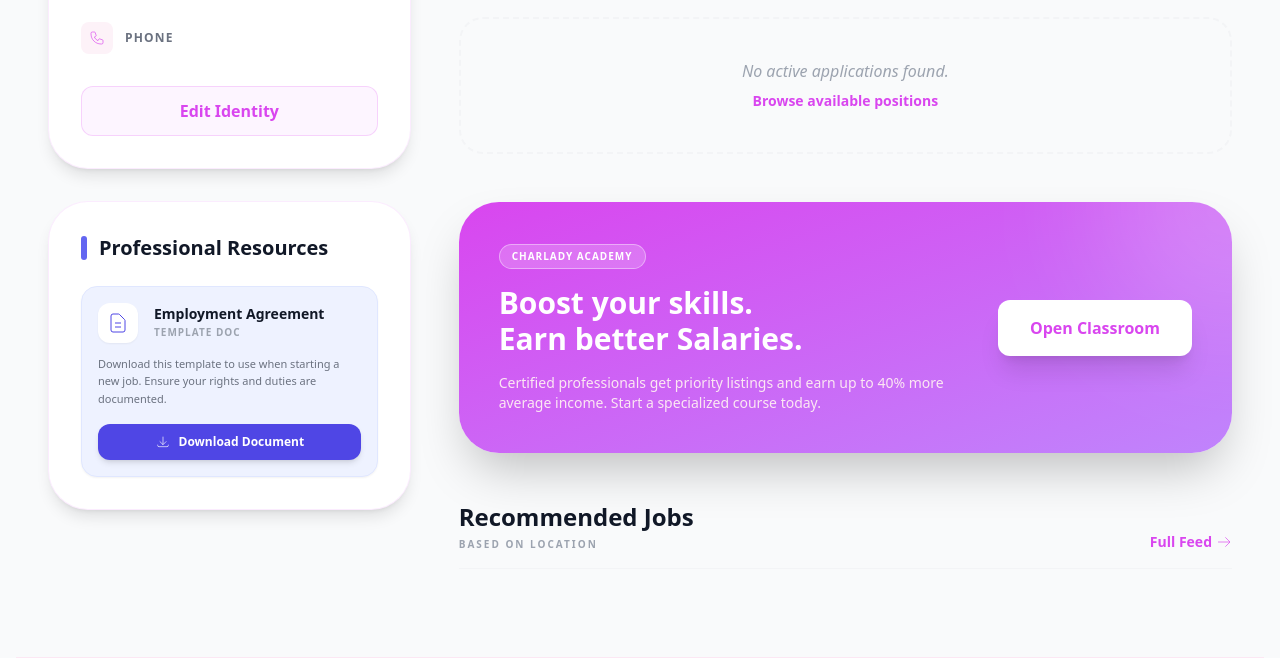
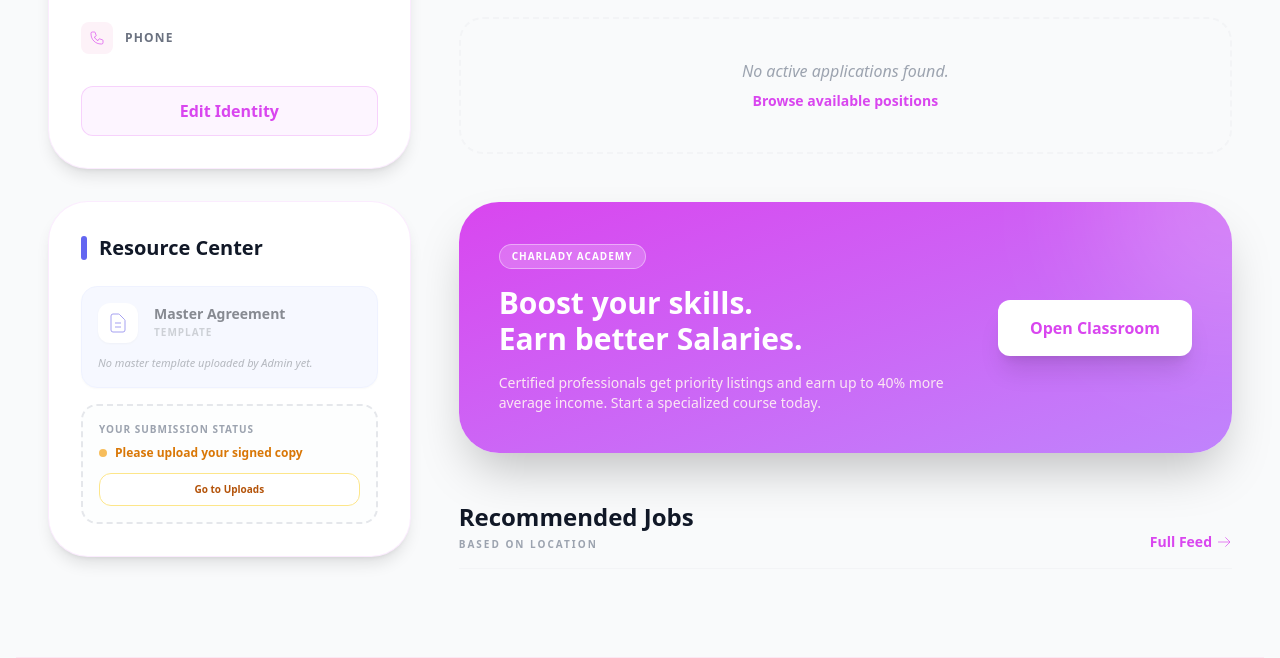
Before and after one commit to theo24-sys/omegaa, a Django app: template templates/dashboard/housekeeper_dashboard.html in a window 1280 px wide. Shown: the part 1211-1869 px from the top of the page. Run offline with Django 5.2, Linux system fonts and the light colour scheme; the template is opened without the code that fills it, so the values that code supplies are empty; parts of the project's set-up code (start-up, migrations or seed data) failed here and were passed over; some libraries are stand-ins or nearby versions.

Commit message:
Implemented Dynamic Master Agreement system with per-user tracking

```diff
--- a/dashboard/views.py
+++ b/dashboard/views.py
@@ -140,6 +140,11 @@ from payments.models import Payment, PaymentPlan, MonthlyContribution
     # Monthly Contribution logic
     pending_contribution = MonthlyContribution.objects.filter(worker=request.user, payment_status='pending').order_by('-year', '-month').first()
 
+from accounts.models import CustomUser, PlatformDocument
+...
+    # Agreements / Templates
+    agreement_template = PlatformDocument.objects.filter(doc_type='worker_agreement', is_active=True).first()
+
     context = {
         'applications': applications,
         'active_jobs': active_jobs,
@@ -149,6 +154,7 @@ from payments.models import Payment, PaymentPlan, MonthlyContribution
         'skills_list': skills_list,
         'study_tracker_courses': study_tracker_courses,
         'pending_contribution': pending_contribution,
+        'agreement_template': agreement_template,
     }
     return render(request, 'dashboard/housekeeper_dashboard.html', context)
 
--- a/templates/dashboard/housekeeper_dashboard.html
+++ b/templates/dashboard/housekeeper_dashboard.html
@@ -207,24 +207,49 @@
             <div class="theme-card rounded-[2.5rem] p-6 md:p-8 text-gray-900 relative overflow-hidden shadow-lg">
                 <h2 class="text-xl font-bold mb-6 flex items-center gap-3">
                     <span class="w-1.5 h-6 bg-indigo-500 rounded-full"></span>
-                    Professional Resources
+                    Resource Center
                 </h2>
                 <div class="space-y-4">
-                    <div class="p-4 rounded-2xl bg-indigo-50 border border-indigo-100 group hover:border-indigo-300 transition shadow-sm">
+                    <!-- Master Template Download -->
+                    <div class="p-4 rounded-2xl bg-indigo-50 border border-indigo-100 group transition shadow-sm {% if not agreement_template %}opacity-50{% endif %}">
                         <div class="flex items-center gap-4 mb-3">
                             <div class="w-10 h-10 rounded-xl bg-white flex items-center justify-center text-indigo-600 shadow-sm">
                                 <svg class="w-6 h-6" fill="none" stroke="currentColor" viewBox="0 0 24 24"><path d="M9 12h6m-6 4h6m2 5H7a2 2 0 01-2-2V5a2 2 0 012-2h5.586a1 1 0 01.707.293l5.414 5.414a1 1 0 01.293.707V19a2 2 0 01-2 2z"/></svg>
                             </div>
                             <div>
-                                <p class="text-sm font-bold text-gray-900 leading-tight">Employment Agreement</p>
-                                <p class="text-[10px] text-gray-400 font-bold uppercase tracking-widest mt-0.5">Template Doc</p>
+                                <p class="text-sm font-bold text-gray-900 leading-tight">Master Agreement</p>
+                                <p class="text-[10px] text-gray-400 font-bold uppercase tracking-widest mt-0.5">Template</p>
                             </div>
                         </div>
-                        <p class="text-[11px] text-gray-500 mb-4 leading-relaxed">Download this template to use when starting a new job. Ensure your rights and duties are documented.</p>
-                        <a href="{% static 'docs/Charlady_Worker_Agreement.docx' %}" download class="w-full inline-flex items-center justify-center gap-2 bg-indigo-600 hover:bg-indigo-700 text-white font-bold py-2.5 rounded-xl text-xs transition shadow-md">
+                        {% if agreement_template %}
+                        <p class="text-[11px] text-gray-500 mb-4 leading-relaxed">Download this blank template, fill in your details, and re-upload the signed copy below.</p>
+                        <a href="{{ agreement_template.document_file.url }}" download class="w-full inline-flex items-center justify-center gap-2 bg-indigo-600 hover:bg-indigo-700 text-white font-bold py-2.5 rounded-xl text-xs transition shadow-md">
                             <svg class="w-4 h-4" fill="none" stroke="currentColor" viewBox="0 0 24 24"><path d="M4 16v1a2 2 0 002 2h12a2 2 0 002-2v-1M7 11l5 5m0 0l5-5m-5 5V4"/></svg>
-                            Download Document
+                            Download Blank Template
                         </a>
+                        {% else %}
+                        <p class="text-[11px] text-gray-500 mb-0 italic">No master template uploaded by Admin yet.</p>
+                        {% endif %}
+                    </div>
+
+                    <!-- Progress Tracking -->
+                    <div class="p-4 rounded-2xl border-2 border-dashed {% if user.agreement_form %}border-green-200 bg-green-50/30{% else %}border-gray-200 bg-gray-50/30{% endif %}">
+                        <p class="text-[10px] font-black uppercase tracking-widest text-gray-400 mb-2">Your Submission Status</p>
+                        {% if user.agreement_form %}
+                        <div class="flex items-center justify-between">
+                            <div class="flex items-center gap-2">
+                                <span class="w-2 h-2 rounded-full bg-green-500"></span>
+                                <span class="text-xs font-bold text-green-700">Signed Copy Uploaded</span>
+                            </div>
+                            <a href="{{ user.agreement_form.url }}" target="_blank" class="text-[10px] font-bold text-indigo-600 underline">View My Copy</a>
+                        </div>
+                        {% else %}
+                        <div class="flex items-center gap-2">
+                            <span class="w-2 h-2 rounded-full bg-amber-500 animate-pulse"></span>
+                            <span class="text-xs font-bold text-amber-600">Please upload your signed copy</span>
+                        </div>
+                        <a href="{% url 'edit_profile' %}" class="mt-3 w-full inline-flex items-center justify-center bg-white border border-amber-200 text-amber-700 font-bold py-2 rounded-xl text-[10px] hover:bg-amber-50 transition">Go to Uploads</a>
+                        {% endif %}
                     </div>
                 </div>
             </div>
```
Also changed, not shown: accounts/admin.py (+7 -1 lines), accounts/models.py (+23 -0 lines), templates/dashboard/employer_dashboard.html (+0 -26 lines), templates/jobs/my_applications.html (+11 -3 lines).
